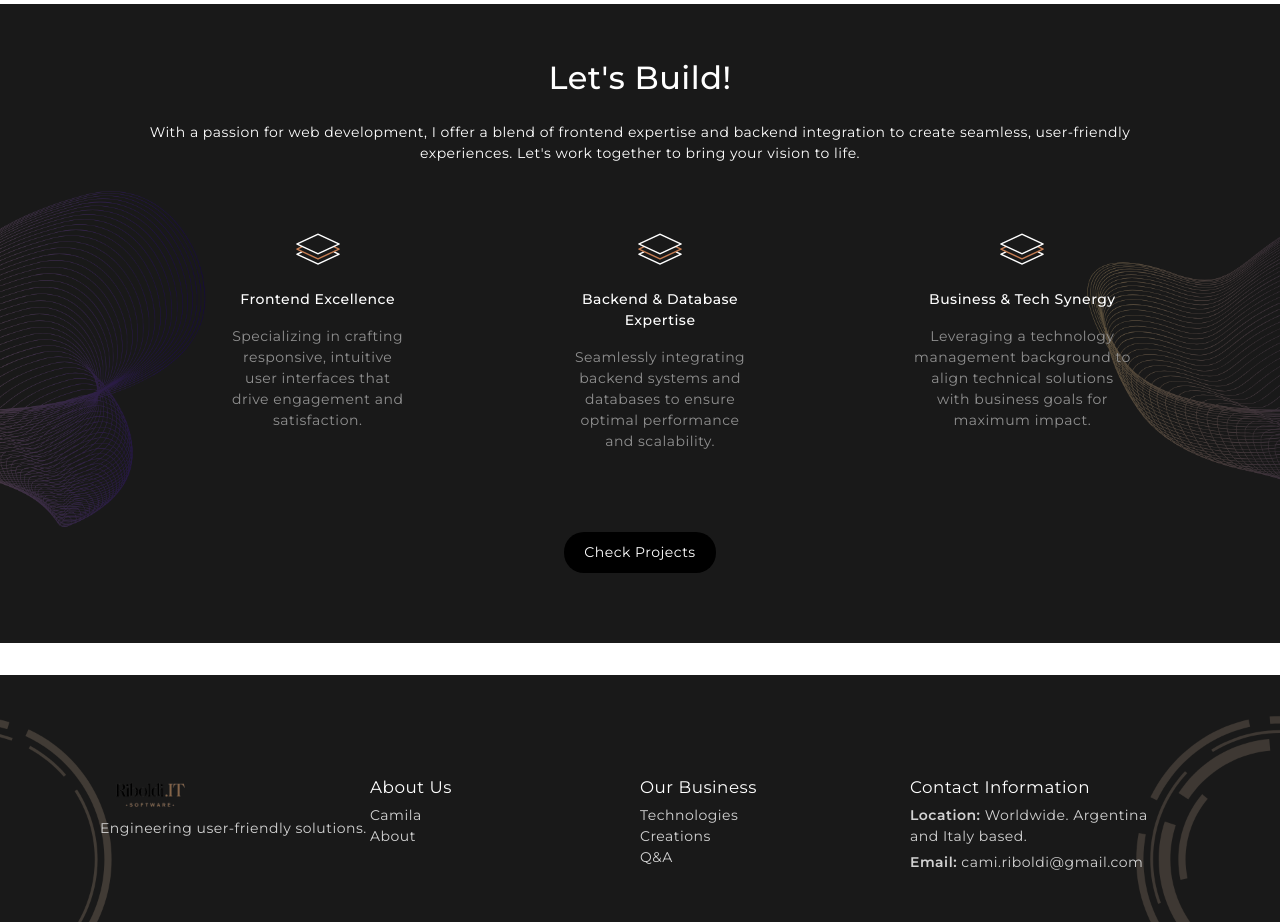
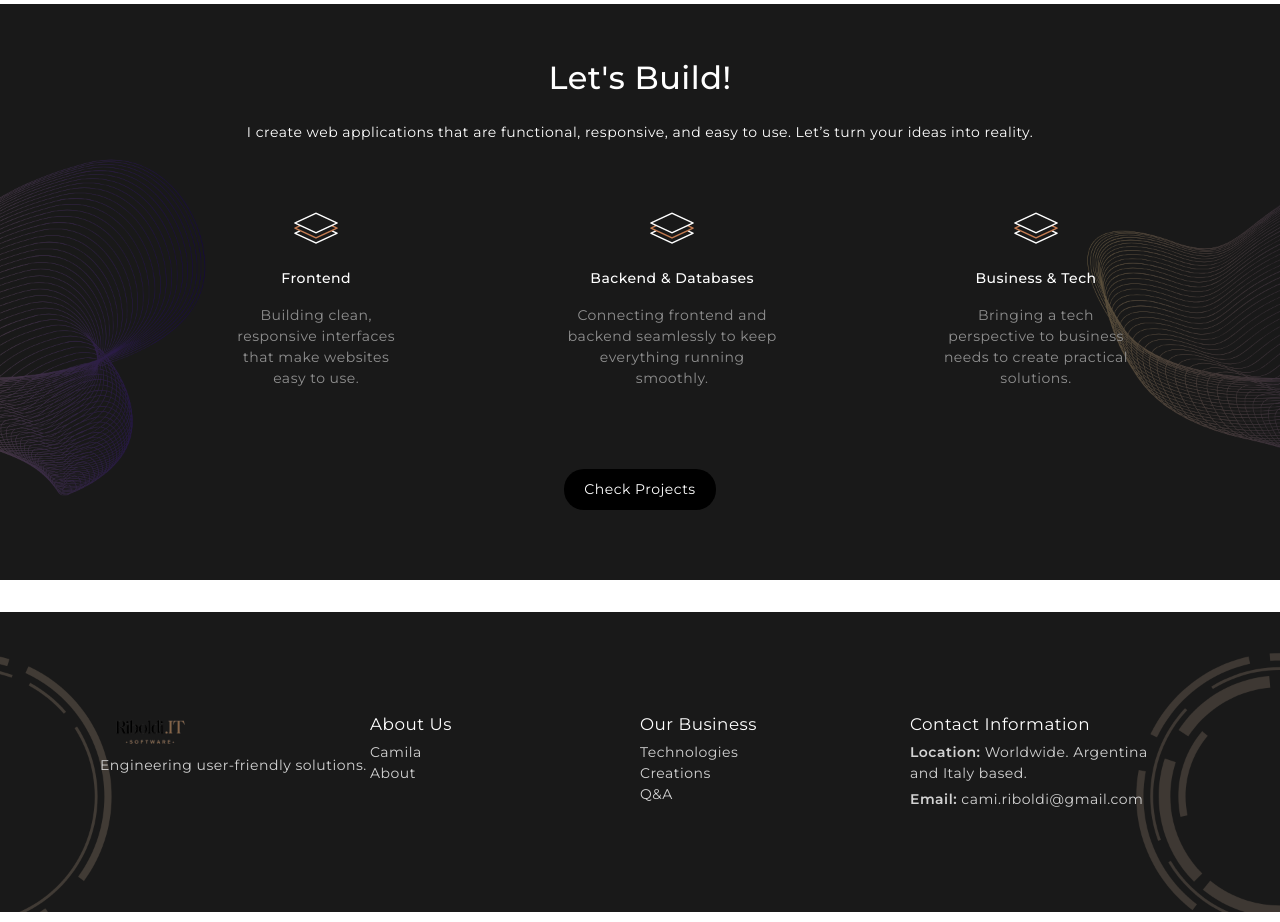
Before and after one commit to riboldicamila/01productwebsite, a React (Vite) app: page / in a window 1280 px wide. Shown: the part 1280-2202 px from the top of the page. Built offline with nearby package versions, Linux system fonts and the light colour scheme.

Commit message:
content updates

```diff
--- a/src/Components/OurServices/OurServices.jsx
+++ b/src/Components/OurServices/OurServices.jsx
@@ -1,14 +1,16 @@
-import './OurServices.css';
-import gifComputer from '../Images/computer-gif.gif';
-import gifDocument from '../Images/document-gif.gif';
-import gifWork from '../Images/work-gif.gif';
-
+import "./OurServices.css";
+import gifComputer from "../Images/computer-gif.gif";
+import gifDocument from "../Images/document-gif.gif";
+import gifWork from "../Images/work-gif.gif";
 
 const OurServices = () => {
   return (
     <section className="our-services">
       <h2>My Journey</h2>
-      <p>Know more about my journey into software development and how my skills can help you succeed in web development projects.</p>
+      <p>
+        Know more about my journey into software development and how my skills
+        can help you succeed in web development projects.
+      </p>
 
       <div className="service-cards">
         <div className="service-card">
@@ -16,7 +18,12 @@ const OurServices = () => {
             <img src={gifDocument} alt="GIF Animation" width="48" height="48" />
           </div>
           <h3>BACHELORS DEGREE</h3>
-          <p>Graduated with a Bachelors in Information Systems from UBA, Argentina, with a strong foundation in both business and technology management, empowering me to create solutions that align with real-world needs.</p>
+          <p>
+            Graduated with a Bachelors in Information Systems from UBA,
+            Argentina, with a strong foundation in both business and technology
+            management, empowering me to create solutions that align with
+            real-world needs.
+          </p>
         </div>
 
         <div className="service-card">
@@ -24,7 +31,12 @@ const OurServices = () => {
             <img src={gifWork} alt="GIF Animation" width="48" height="48" />
           </div>
           <h3>WORK EXPERIENCE</h3>
-          <p>Extensive experience working on frontend development, React.js, and backend systems, integrating them with databases for seamless functionality and performance. I am committed to delivering user-friendly, high-quality web applications.</p>
+          <p>
+            I’ve worked on frontend and backend development, building web apps
+            and making sure everything runs smoothly. I’ve had the chance to
+            work at companies like JP Morgan and ExxonMobil, which gave me a lot
+            of hands-on experience with real-world projects.
+          </p>
         </div>
 
         <div className="service-card">
@@ -32,7 +44,11 @@ const OurServices = () => {
             <img src={gifComputer} alt="GIF Animation" width="48" height="48" />
           </div>
           <h3>WEB DEVELOPMENT</h3>
-          <p>From building modern, responsive UIs to integrating backend systems, I specialize in creating full-stack web applications using technologies such as React, Node.js, and databases, all while ensuring scalability and performance.</p>
+          <p>
+            I build modern, responsive websites and web apps, connecting the
+            frontend with the backend. I work with tools like React, Node.js,
+            and databases.
+          </p>
         </div>
       </div>
     </section>
--- a/src/HomeData.js
+++ b/src/HomeData.js
@@ -8,28 +8,29 @@ import portfolio05 from "./Components/Images/portfolio05.png"
 export const mockData = {
   title: "Let's Build!",
   description:
-    "With a passion for web development, I offer a blend of frontend expertise and backend integration to create seamless, user-friendly experiences. Let's work together to bring your vision to life.",
+    "I create web applications that are functional, responsive, and easy to use. Let’s turn your ideas into reality.",
   benefits: [
     {
       icon: "https://via.placeholder.com/50",
-      title: "Frontend Excellence",
+      title: "Frontend",
       description:
-        "Specializing in crafting responsive, intuitive user interfaces that drive engagement and satisfaction.",
+        "Building clean, responsive interfaces that make websites easy to use.",
     },
     {
       icon: "https://via.placeholder.com/50",
-      title: "Backend & Database Expertise",
+      title: "Backend & Databases",
       description:
-        "Seamlessly integrating backend systems and databases to ensure optimal performance and scalability.",
+        "Connecting frontend and backend seamlessly to keep everything running smoothly.",
     },
     {
       icon: "https://via.placeholder.com/50",
-      title: "Business & Tech Synergy",
+      title: "Business & Tech",
       description:
-        "Leveraging a technology management background to align technical solutions with business goals for maximum impact.",
+        "Bringing a tech perspective to business needs to create practical solutions.",
     },
   ],
 };
+
 
 
 export const blogs = [
--- a/src/Pages/Home/AboutUs.jsx
+++ b/src/Pages/Home/AboutUs.jsx
@@ -3,7 +3,6 @@ import "./AboutUs.css";
 import OurServices from "../../Components/OurServices/OurServices";
 import pottery01 from "../../Components/Images/tech02.jpg";
 import GenericButton from "../../Components/Button";
-
 
 function AboutUs() {
   return (
@@ -14,17 +13,20 @@ function AboutUs() {
           <h3>How is my developer profile?</h3>
           <p>
             Have +3 years of experience developing applications and websites.
-            Passionate about UX/UI experience. Worked with API (RESTful applications), backend services, databases, and different frameworks.
+            Passionate about UX/UI experience. Worked with API (RESTful
+            applications), backend services, databases, and different
+            frameworks.
           </p>
           <h4>Main skills </h4>
           <ul>
             <li>React JS, HTML, CSS</li>
-            <li>
-              JavaScript (ongoing training on Node.js+Express+MongoDB)
-            </li>
+            <li>JavaScript (ongoing training on Node.js+Express+MongoDB)</li>
             <li>Experience with Python, SQL, Cherrypy framework</li>
           </ul>
-          <GenericButton text="LinkedIn" to="/" />
+          <GenericButton
+            text="LinkedIn"
+            to="https://www.linkedin.com/in/camila-riboldi/"
+          />
         </div>
         <div className="image-container">
           <img src={pottery01} alt="tech" />
@@ -32,7 +34,6 @@ function AboutUs() {
       </div>
 
       <OurServices />
-
     </div>
   );
 }
--- a/src/Pages/Home/Collection.jsx
+++ b/src/Pages/Home/Collection.jsx
@@ -21,7 +21,10 @@ const CollectionPage = () => {
         <div className="banner-content">
           <span className="new-arrival">SOFTWARE DEVELOPMENT</span>
           <h2 className="banner-title">Skills</h2>
-          <GenericButton text="LinkedIn" />
+          <GenericButton
+            text="LinkedIn"
+            to="https://www.linkedin.com/in/camila-riboldi/"
+          />
         </div>
       </div>
 
```
